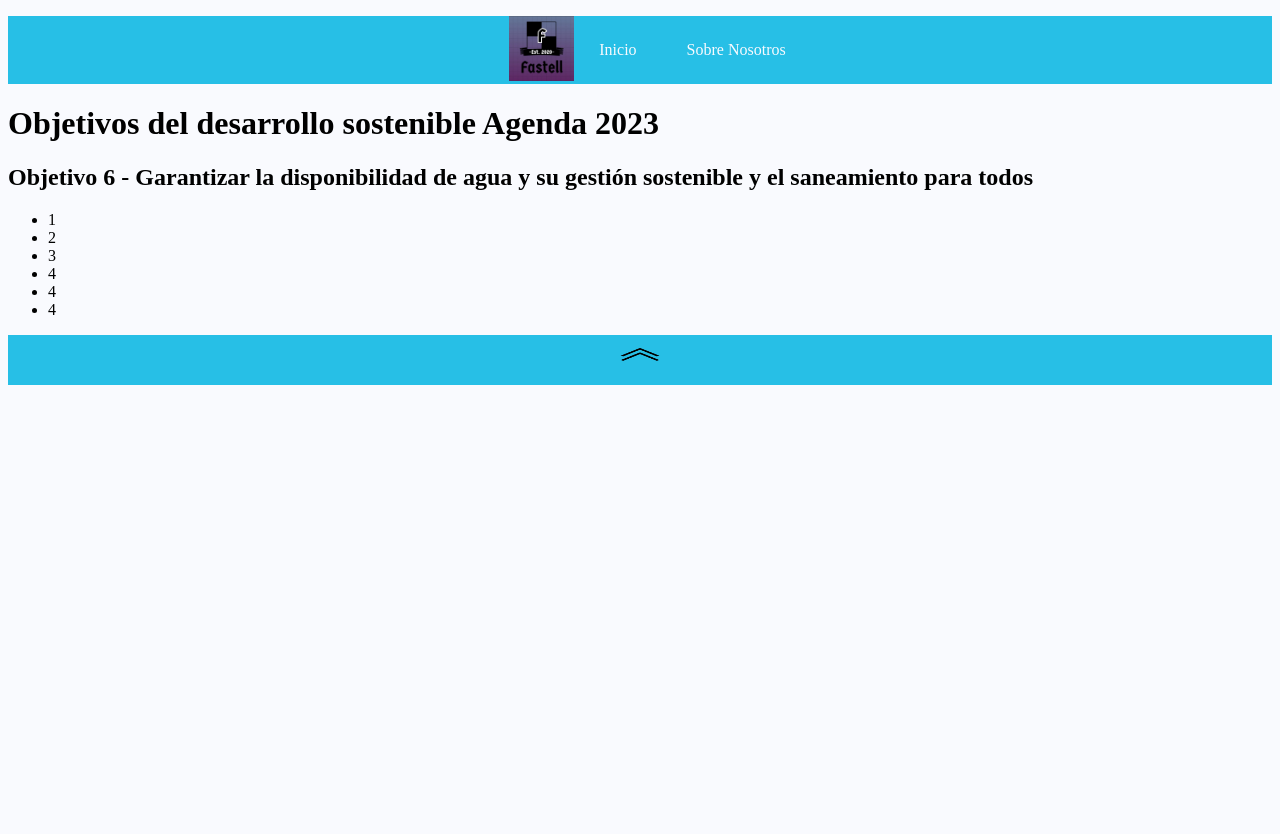
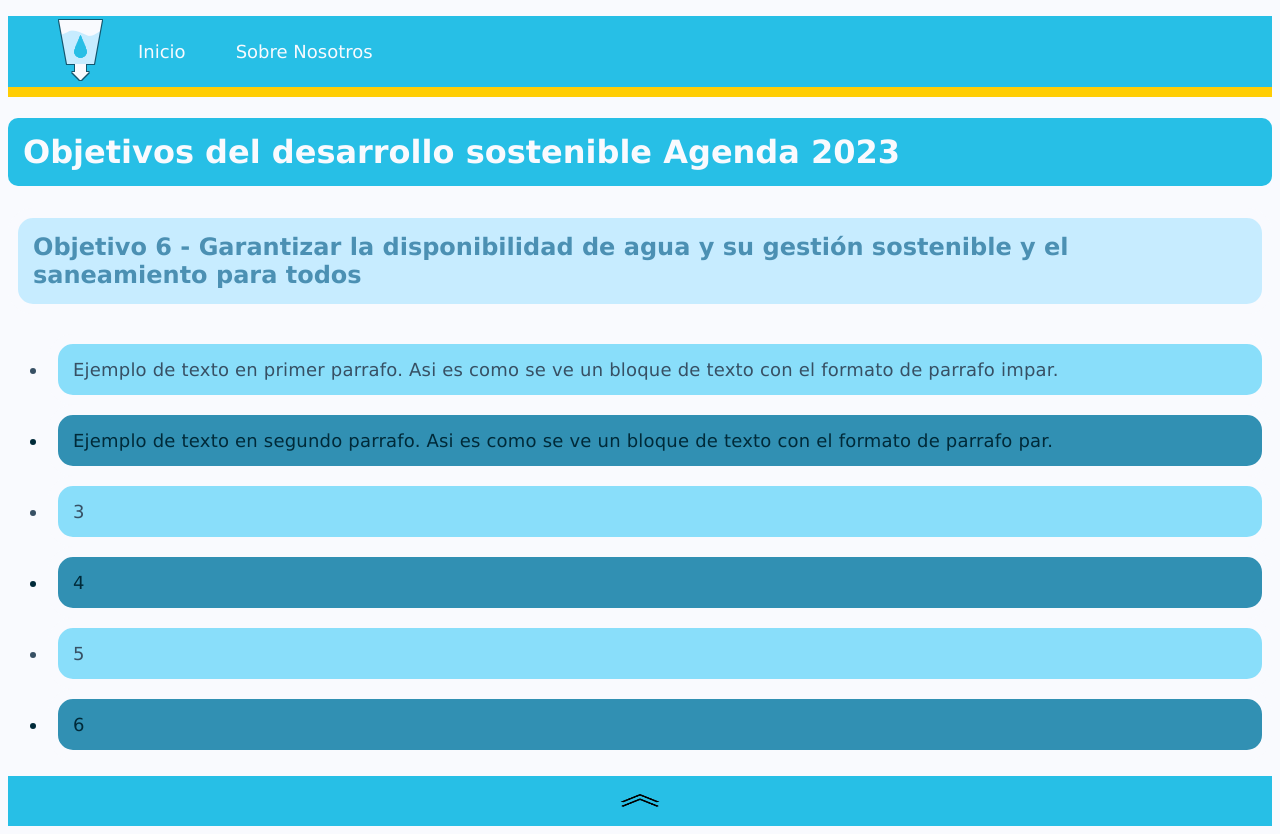
Before and after one commit to BryanBac/hackfest-Obj6, a plain HTML site: page hackfest-obj6/index.html in a window 1280 px wide. Before the commit the page ends 800 px from the top, so only its background shows below. Drawn offline with Linux system fonts and the light colour scheme.

Commit message:
Cambios de Diseño
- Se cambió la fuente de la página
- Se cambió el logotipo
- Se cambió el formato de los elementos de la página

```diff
--- a/hackfest-obj6/css/about.css
+++ b/hackfest-obj6/css/about.css
@@ -14,7 +14,8 @@
 #menu-h ul {
     list-style: none;
     display: flex;
-    justify-content: center;
+    justify-content: left;
+    border-bottom: 10px solid #ffcd04;
 }
 
 #menu-h a {
@@ -23,6 +24,8 @@
     padding: 25px;
     text-decoration: none;
     background: #27bfe6;
+    font-family: Verdana, Geneva, Tahoma, sans-serif;
+	font-size: 18px;
 }
 
 #menu-h a:hover {
@@ -41,12 +44,32 @@
     height: 150px;
     width: 150px;
 }
+#t1, #t3{
+    background: #89defa;
+    border-radius: 100px 25px 25px 100px;
+    border: 10px solid #f9fafe;
+    padding: 15px;
+    font-family: Verdana, Geneva, Tahoma, sans-serif;
+    color: #375064;
+    font-size: 18px;
+    letter-spacing: 0.2px;
+}
+#t2, #t4{
+    background: #3190b3;
+    border-radius: 100px 25px 25px 100px;
+    border: 10px solid #f9fafe;
+    padding: 15px;
+    font-family: Verdana, Geneva, Tahoma, sans-serif;
+    color: #002a39;
+    font-size: 18px;
+    letter-spacing: 0.2px
+}
 footer {
     width: auto;
     min-height: 50px;
     margin: auto;
     margin-top: 10px;
-    background: black;
+    background: #27bfe6;
 }
 #vamonos {
     display: flex;
@@ -55,6 +78,6 @@ footer {
 
 #vamonos img {
     max-height: 20px;
-    background-color: white;
     margin-top: 10px;
+    width: 50px;
 }
--- a/hackfest-obj6/css/index.css
+++ b/hackfest-obj6/css/index.css
@@ -5,13 +5,14 @@
     width: auto;
     min-height: 50px;
     margin: auto;
-    background: #27bfe6;
+    background: #27bfe6;;
 }
 
 #menu-h ul {
     list-style: none;
     display: flex;
-    justify-content: center;
+    justify-content: left;
+    border-bottom: 10px solid #ffcd04;
 }
 #logo {
     height: 65px;
@@ -23,6 +24,8 @@
     padding: 25px;
     text-decoration: none;
     background: #27bfe6;
+    font-family: Verdana, Geneva, Tahoma, sans-serif;
+	font-size: 18px;
 }
 
 #menu-h a:hover {
@@ -43,6 +46,45 @@ footer {
 
 #vamonos img {
     max-height: 20px;
-    margin-top: 10px;
-	width: 50px;
+    margin-top: 15px;
+    width: 50px;
 }
+
+h1{
+    background: #27bfe6;
+    border-radius: 10px;
+    padding: 15px;
+    font-family: Verdana, Geneva, Tahoma, sans-serif;
+    color: #f9fafe;
+}
+
+h2{
+    background: #c7ecff;
+    border-radius: 25px;
+    border: 10px solid #f9fafe;
+    padding: 15px;
+    font-family: Verdana, Geneva, Tahoma, sans-serif;
+    color: #4b90b3;
+}
+
+#m1, #m3, #m5{
+    background: #89defa;
+    border-radius: 25px;
+    border: 10px solid #f9fafe;
+    padding: 15px;
+    font-family: Verdana, Geneva, Tahoma, sans-serif;
+    color: #375064;
+    font-size: 18px;
+    letter-spacing: 0.2px;
+}
+
+#m2, #m4, #m6{
+    background: #3190b3;
+    border-radius: 25px;
+    border: 10px solid #f9fafe;
+    padding: 15px;
+    font-family: Verdana, Geneva, Tahoma, sans-serif;
+    color: #002a39;
+    font-size: 18px;
+    letter-spacing: 0.2px
+}
--- a/hackfest-obj6/index.html
+++ b/hackfest-obj6/index.html
@@ -10,7 +10,7 @@
 <header>
     <div id="menu-h">
         <ul>
-            <img src="imagenes/logo.jpg" alt="" id="logo">
+            <img src="imagenes/logo.png" alt="" id="logo">
             <li><a href="index.html">Inicio</a></li>
             <li><a href="about.html">Sobre Nosotros</a></li>
         </ul>
@@ -23,12 +23,15 @@
         sostenible y el saneamiento para todos
     </h2>
     <ul id="metas">
-        <li id="m1">1</li>
-        <li id="m2">2</li>
+        <li id="m1">Ejemplo de texto en primer parrafo. Asi es como se ve un bloque de texto con el formato de parrafo impar.
+        </li>
+        <li id="m2">Ejemplo de texto en segundo parrafo.
+            Asi es como se ve un bloque de texto con el formato
+            de parrafo par.</li>
         <li id="m3">3</li>
         <li id="m4">4</li>
-        <li id="m5">4</li>
-        <li id="m6">4</li>
+        <li id="m5">5</li>
+        <li id="m6">6</li>
     </ul>
 </body>
 <footer>
```
Also changed, not shown: hackfest-obj6/about.html (+5 -5 lines), hackfest-obj6/imagenes/logo.png (added), 1 other file.
